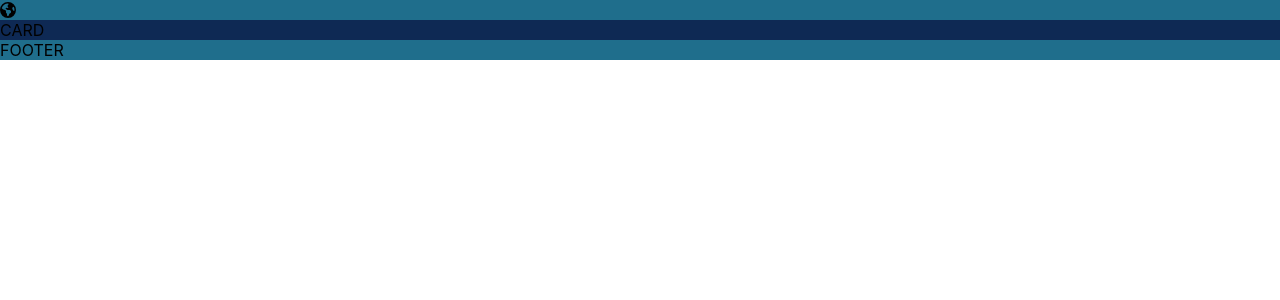
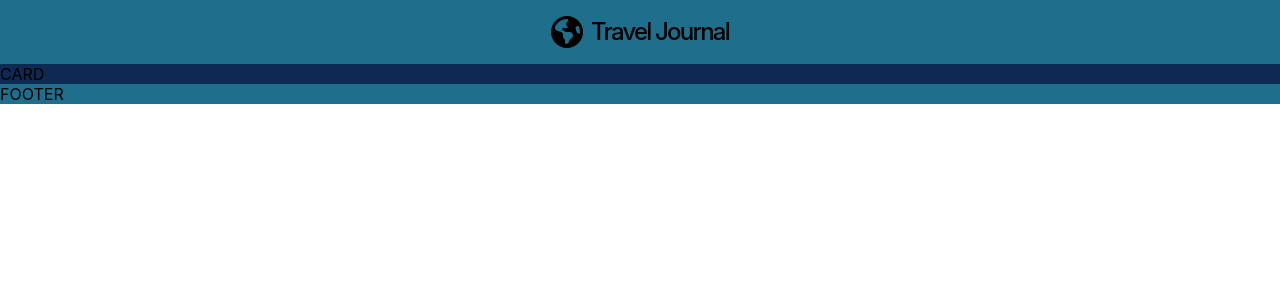
Before and after one commit to NateVanArendonk/travel_journal, a React (Create React App) app: page / in a window 1280 px wide. Shown: the top 300 px of the page. Built offline with nearby package versions, Linux system fonts and the light colour scheme.

Commit message:
Style Navbar

```diff
--- a/src/App.css
+++ b/src/App.css
@@ -1,3 +1,10 @@
+@import url("https://fonts.googleapis.com/css2?family=Inter:wght@400;600;700&display=swap");
+
+html {
+  font-family: "Inter", sans-serif;
+}
+
+
 .main--app {
   background-color: #0E2954;
   width: 100%;
@@ -6,6 +13,20 @@
 
 nav {
   background-color: #1F6E8C;
+  display: flex;
+  align-items: center;
+  justify-content: center;
+  gap: 0.5em;
+}
+
+.nav--title {
+  font-weight: 500;
+  line-height: 1em;
+  letter-spacing: -0.075em;
+}
+
+.nav--logo {
+  height: 2em;
 }
 
 footer {
--- a/src/components/Navbar.js
+++ b/src/components/Navbar.js
@@ -6,6 +6,7 @@ export default function Navbar() {
     return (
         <nav>
             <FontAwesomeIcon icon={faEarthAmericas} className="nav--logo" />
+            <h2 className="nav--title">Travel Journal</h2>
         </nav>
     )
 }
```
